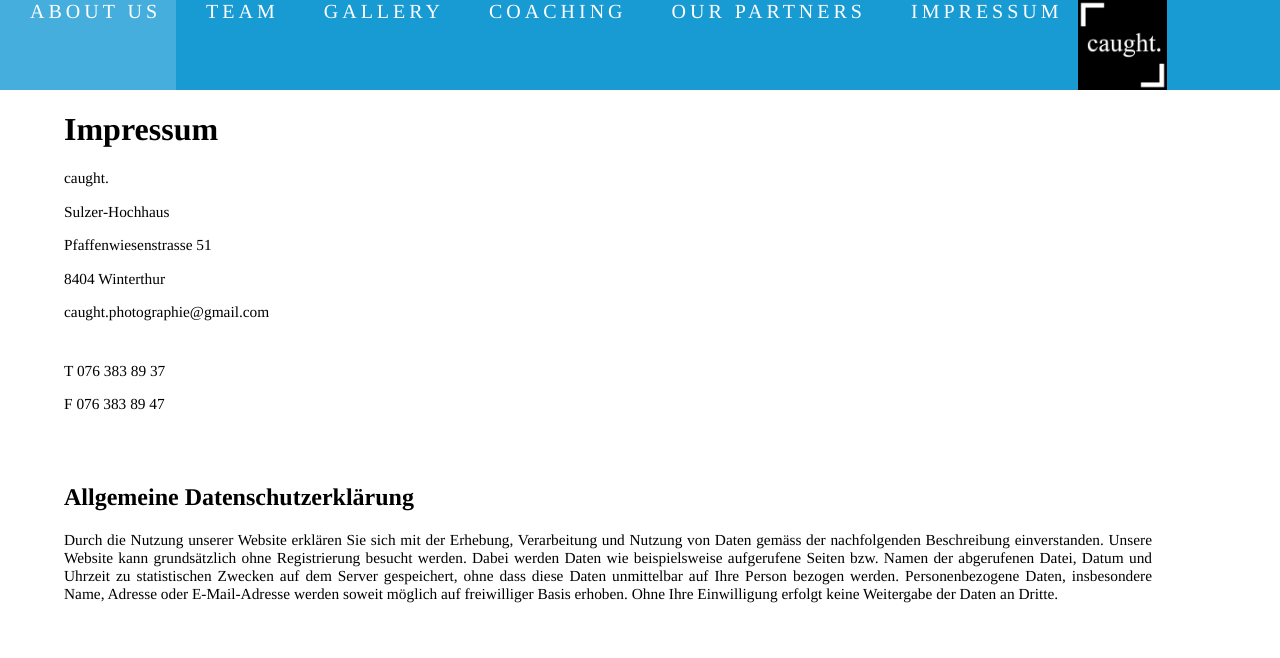
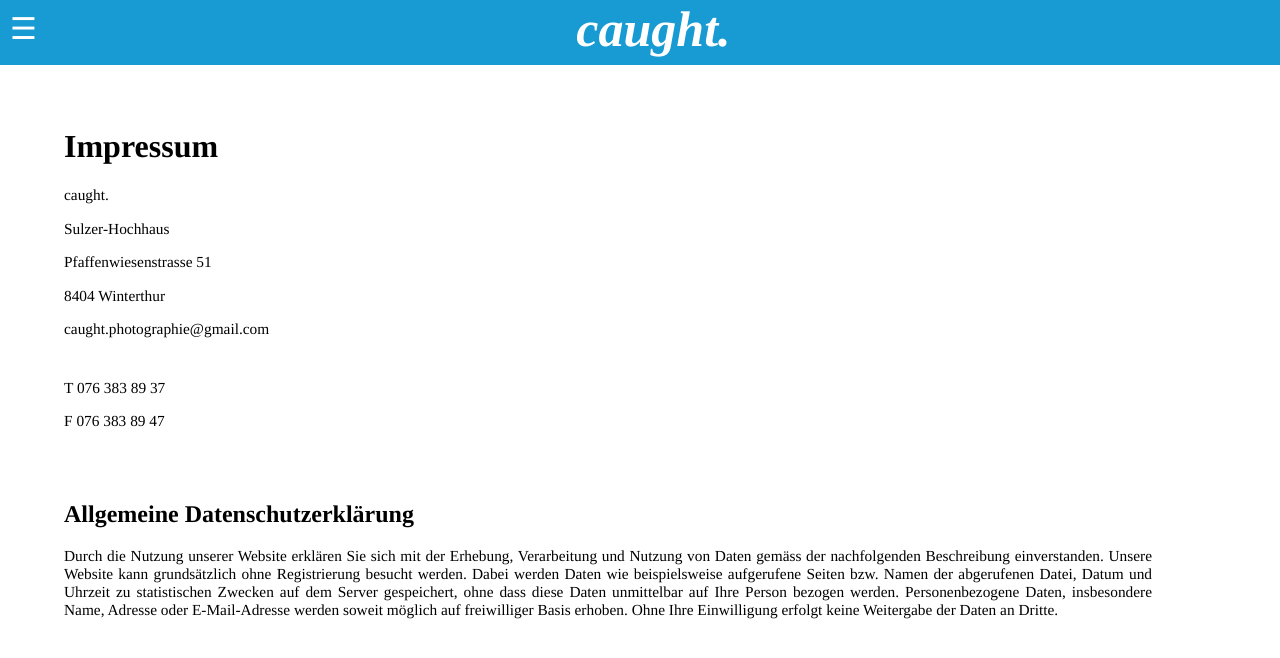
Before and after one commit to Dimilo7/Website, a PHP site: page /impressum.html in a window 1280 px wide. Shown: the top 658 px of the page. Run offline with PHP 8.4, Linux system fonts and the light colour scheme.

Commit message:
commit #6

```diff
--- a/Websiteprojekt/css/stylesheet_impressum.css
+++ b/Websiteprojekt/css/stylesheet_impressum.css
@@ -28,6 +28,9 @@ h2 {
   font-size: 24px;
   color: black;
 }
+h4 {
+  margin: 0em;
+}
 body {
   margin: 0px;
   font-family: Times;
@@ -45,7 +48,82 @@ body {
 .page {
   margin-left: 5%;
   margin-right: 10%;
+  margin-top: 10%;
 }
 .abstand {
 padding-top: 10px;
 }
+.sidenav {
+  height: 100%; /* 100% Full-height */
+  width: 0; /* 0 width - change this with JavaScript */
+  position: fixed; /* Stay in place */
+  z-index: 1; /* Stay on top */
+  top: 0; /* Stay at the top */
+  left: 0;
+  background-color: #111; /* Black*/
+  overflow-x: hidden; /* Disable horizontal scroll */
+  padding-top: 60px; /* Place content 60px from the top */
+  transition: 0.5s; /* 0.5 second transition effect to slide in the sidenav */
+}
+
+.navigation-wrapper {
+  height: 100%;
+  display: flex;
+  align-items: center;
+}
+
+/* The navigation menu links */
+.sidenav a {
+  padding: 8px 8px 8px 32px;
+  text-decoration: none;
+  font-size: 25px;
+  color: #818181;
+  display: block;
+  transition: 0.3s;
+}
+
+/* When you mouse over the navigation links, change their color */
+.sidenav a:hover {
+  color: #f1f1f1;
+}
+
+/* Position and style the close button (top right corner) */
+.sidenav .closebtn {
+  position: absolute;
+  top: 0;
+  right: 25px;
+  font-size: 36px;
+  margin-left: 50px;
+}
+
+.no-wrap {
+  white-space: nowrap;
+}
+
+.nav-btn {
+  height: 100%;
+  font-size: 30px;
+  cursor: pointer;
+  color: white;
+  float: left;
+  vertical-align: middle;
+  position: relative;
+  top: 11px;
+  left: 10px
+}
+
+
+#company-name{
+  color: white;
+  font-size: 50px;
+  text-align: center;
+}
+
+header {
+  position: absolute;
+  top: 0px;
+  background-color: #189ad3;
+  width: 100%;
+  z-index: 5;
+  height: 65px;
+}
--- a/Websiteprojekt/impressum.html
+++ b/Websiteprojekt/impressum.html
@@ -1,24 +1,29 @@
-<!DOCTYPE html>
+<Doctype! html>
 <html>
   <head>
     <title>caught.</title>
     <link rel="stylesheet "href="css/stylesheet_impressum.css" type="text/css"/>
     <link href="https://unpkg.com/aos@2.3.1/dist/aos.css" rel="stylesheet"></link>
     <script src="https://unpkg.com/aos@2.3.1/dist/aos.js"></script>
+
   </head>
 
-  <nav id="" role="banner">
-    <a class="logo" href="/"><img src=""></a>
-    <a class="navigation" href="index.html"> About us </a>
-    <a class="navigation" href="index.html"> Team </a>
-    <a class="navigation" href="index.html"> Gallery </a>
-    <a class="navigation" href="index.html"> Coaching </a>
-    <a class="navigation" href="index.html"> Our partners </a>
-    <a class="navigation" href="index.html"> Impressum </a>
-   <img id="logo" src="images/caught_logo.jpg"></img>
-  </nav>
+  <body>
+<header>
 
-  <body>
+  <div id="mySidenav" class="sidenav">
+    <a href="javascript:void(0)" class="closebtn" onclick="closeNav()">&times;</a>
+    <a href="index.html">Hauptseite</a>
+    <a class="no-wrap" href="about.html">About us</a>
+    <a href="#">Gallery</a>
+    <a class="no-wrap" href="#">Uns Buchen</a>
+    <a href="buchen.html">Bewerben</a>
+    <a href="impressum.html">Impressum</a>
+  </div>
+
+  <span class="nav-btn" onclick="openNav()">&#9776;</span>
+  <h4 id="company-name"> <i><stark>caught.</stark></i> </h4>
+</header>
     <div class="page">
       <div class="title">
         <h1>Impressum</h1>
@@ -38,4 +43,16 @@
           <p>Durch die Nutzung unserer Website erklären Sie sich mit der Erhebung, Verarbeitung und Nutzung von Daten gemäss der nachfolgenden Beschreibung einverstanden. Unsere Website kann grundsätzlich ohne Registrierung besucht werden. Dabei werden Daten wie beispielsweise aufgerufene Seiten bzw. Namen der abgerufenen Datei, Datum und Uhrzeit zu statistischen Zwecken auf dem Server gespeichert, ohne dass diese Daten unmittelbar auf Ihre Person bezogen werden. Personenbezogene Daten, insbesondere Name, Adresse oder E-Mail-Adresse werden soweit möglich auf freiwilliger Basis erhoben. Ohne Ihre Einwilligung erfolgt keine Weitergabe der Daten an Dritte.</p>
       </div>
   </body>
+  <script>
+AOS.init();
+/* Set the width of the side navigation to 250px */
+function openNav() {
+  document.getElementById("mySidenav").style.width = "250px";
+}
+
+/* Set the width of the side navigation to 0 */
+function closeNav() {
+  document.getElementById("mySidenav").style.width = "0";
+}
+</script>
 </html>
```
